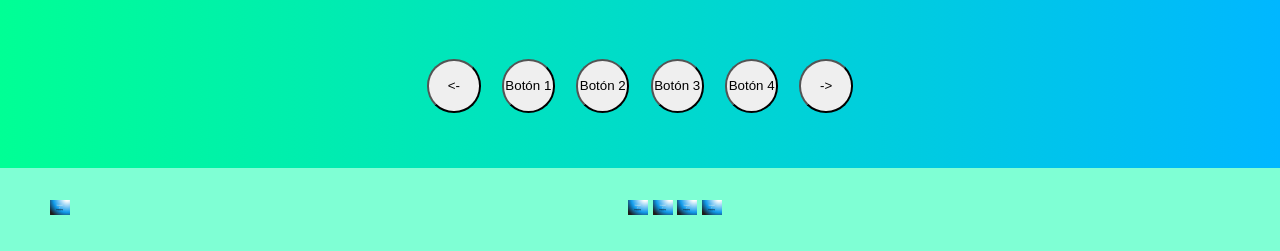
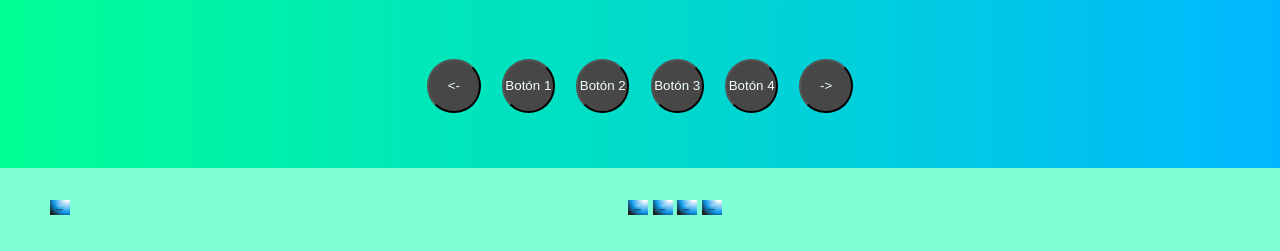
Before and after one commit to CAPi0807/PWM, a plain HTML site: page CODIGO-HTML/Buscador.html in a window 1280 px wide. Shown: the part 1013-1264 px from the top of the page. Drawn offline with Linux system fonts and the light colour scheme.

Commit message:
Botones guapos

```diff
--- a/CODIGO-HTML/Buscador.html
+++ b/CODIGO-HTML/Buscador.html
@@ -77,6 +77,8 @@
                 border-radius: 50%;
                 width: 4em;
                 height: 4em;
+                background-color: rgb(71, 71, 71);
+                color: azure;
             }
 
         </style>
```
